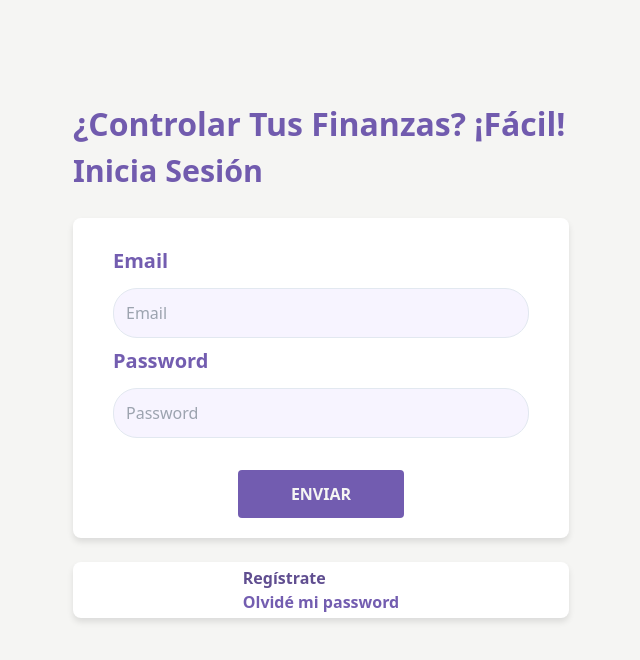
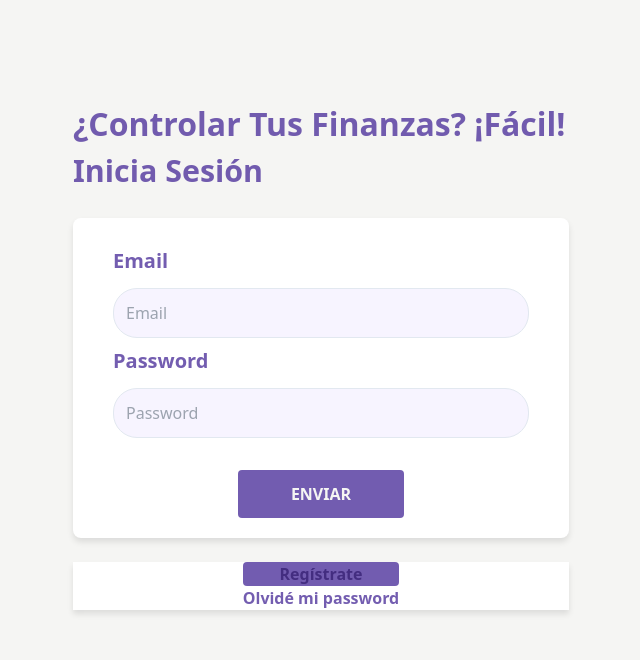
Before and after one commit to GuillermoGodoyPro/Economid, a React (Vite) app: page / in a window 1280 px wide. In both pictures the pointer is over the link "Regístrate". Shown: the top 660 px of the page, without its empty margins (319-959 px from the left). Built offline with nearby package versions, Linux system fonts and the light colour scheme.

Commit message:
Nuevos cambios sobre sing up y forgot password

```diff
--- a/src/pages/Login/Login.module.css
+++ b/src/pages/Login/Login.module.css
@@ -81,9 +81,6 @@
     cursor: pointer;
     background-color: var(--violetdark) ;
     border-radius: 0.25rem;
-    transition-property: background-color, border-color, color, fill, stroke;
-    transition-duration: 0.2s;
-    transition-timing-function: cubic-bezier(0.4, 0, 0.2, 1);
 }
 
 .nav {
@@ -91,12 +88,20 @@
     justify-content: center;
     color: var(--violetlight) ;
     background-color: white;
-    padding: 0.25rem 2.5rem;
-    border-radius: 0.5rem;
     box-shadow: 0 4px 6px rgba(0, 0, 0, 0.1);
     font-weight: bold;
+    text-align: center;
+    align-items: center;
 }
 
 .nav .link:hover {
   color: var(--violetdark) ;
+  display: flex;
+  background-color: var(--violetlight);
+  border-radius: 0.25rem;
+  align-items: center;
+  justify-content: center;
+  transition-property: background-color, border-color, color, fill, stroke;
+  transition-duration: 0.35s;
+  transition-timing-function: cubic-bezier(0.4, 0, 0.2, 1);
   }
```
